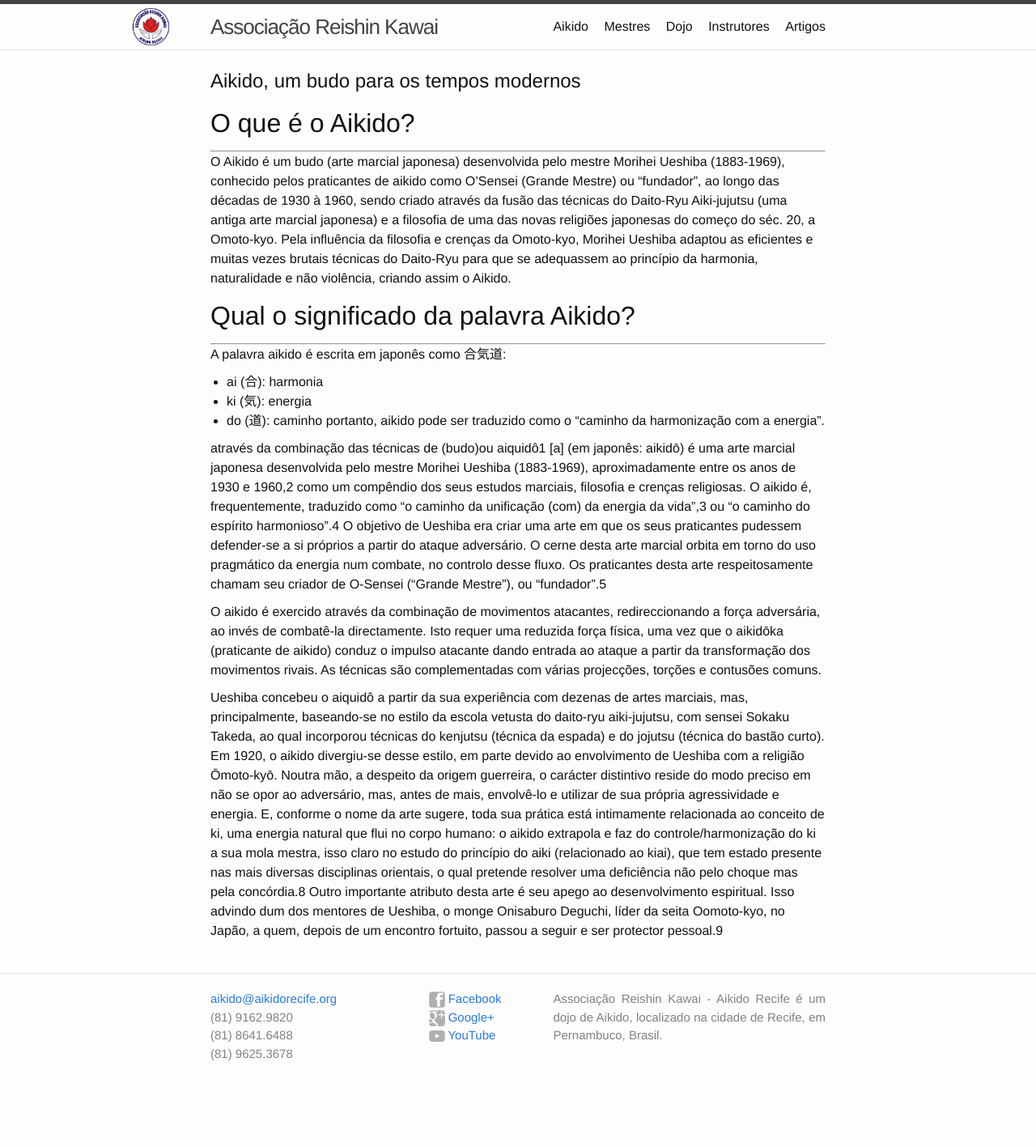
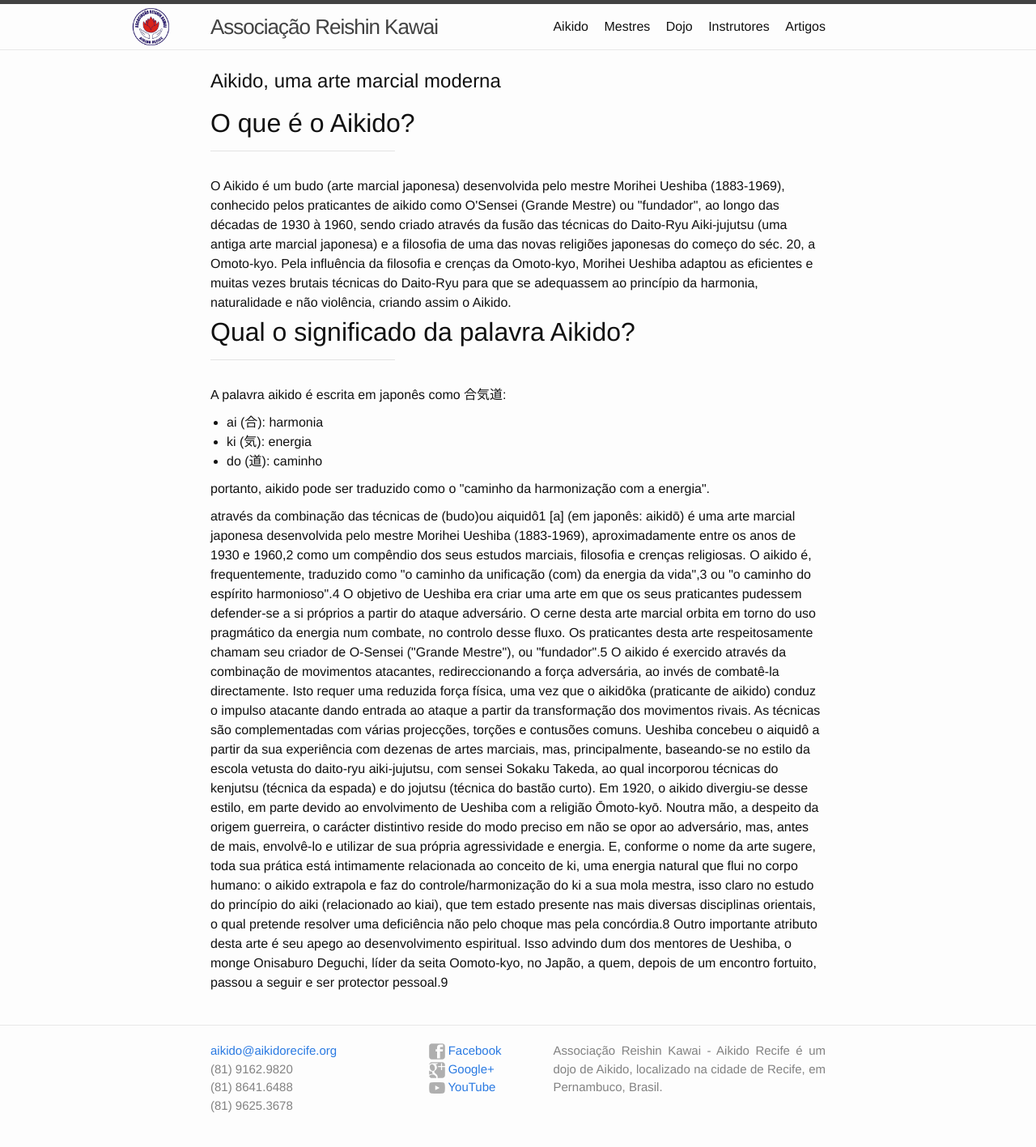
Before and after one commit to aikidorecife/aikidorecife.github.io, a Jekyll site: the page built from aikido.html, in a window 1280 px wide. Shown: the whole page at 81% size. Built offline with Jekyll 4.4.1, drawn with Linux system fonts in a browser that asks for light colours; nearby versions of some CDN libraries; before the commit the page ends 1353 px from its top, so only the background shows below that.

Commit message:
changing aikido page

```diff
--- a/aikido.md
+++ b/aikido.html
@@ -5,24 +5,25 @@ permalink: /aikido/
 description: Aikido é uma arte marcial japonesa para defesa pessoal que tem por princípio usar a força do adversário contra ele mesmo.
 ---
 
-# Aikido, um budo para os tempos modernos
+<h1>Aikido, uma arte marcial moderna</h1>
 
-
-## O que é o Aikido?
----
+<h2>O que é o Aikido?</h2>
+<hr class="instructor_sep" />
 O Aikido é um budo (arte marcial japonesa) desenvolvida pelo mestre Morihei Ueshiba (1883-1969), conhecido pelos praticantes de aikido
 como O'Sensei (Grande Mestre) ou "fundador", ao longo das décadas de 1930 à 1960, sendo criado através da fusão das técnicas do Daito-Ryu
 Aiki-jujutsu (uma antiga arte marcial japonesa) e a filosofia de uma das novas religiões japonesas do começo do séc. 20, a Omoto-kyo.
 Pela influência da filosofia e crenças da Omoto-kyo, Morihei Ueshiba adaptou as eficientes e muitas vezes brutais técnicas do Daito-Ryu
 para que se adequassem ao princípio da harmonia, naturalidade e não violência, criando assim o Aikido.
 
-## Qual o significado da palavra Aikido?
----
-A palavra aikido é escrita em japonês como 合気道:
-   - ai (合): harmonia
-   - ki (気): energia
-   - do (道): caminho
-portanto, aikido pode ser traduzido como o "caminho da harmonização com a energia".
+<h2>Qual o significado da palavra Aikido?</h2>
+<hr class="instructor_sep" />
+<p>A palavra aikido é escrita em japonês como 合気道:</p>
+<ul>
+	<li>ai (合): harmonia</li>
+	<li>ki (気): energia</li>
+	<li>do (道): caminho</li>
+</ul>
+<p>portanto, aikido pode ser traduzido como o "caminho da harmonização com a energia".</p>
 
 
 
```
